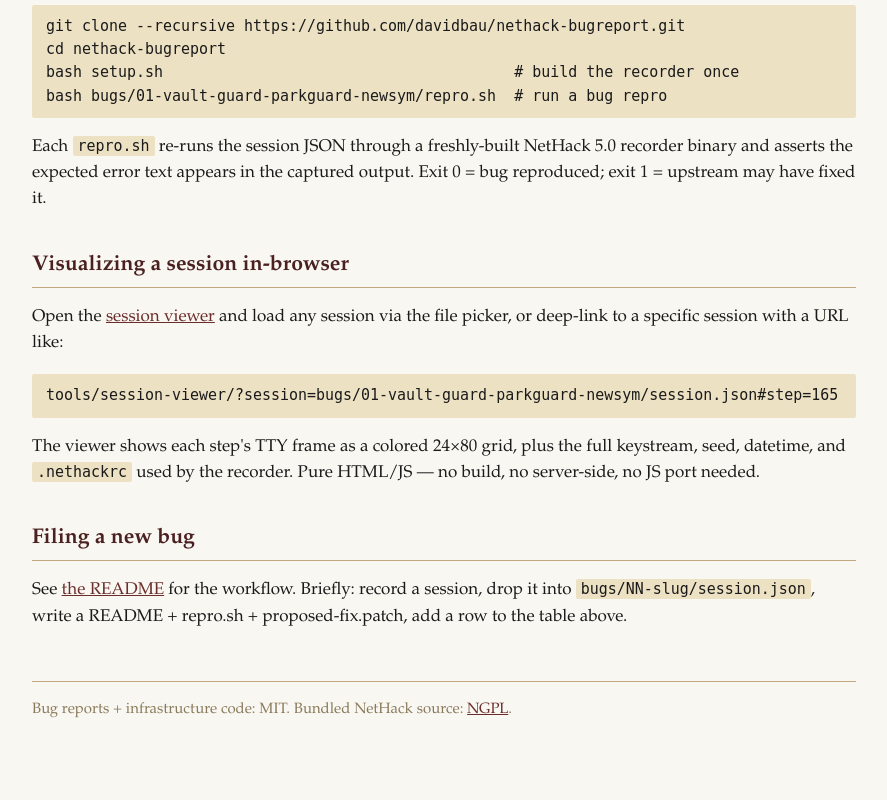
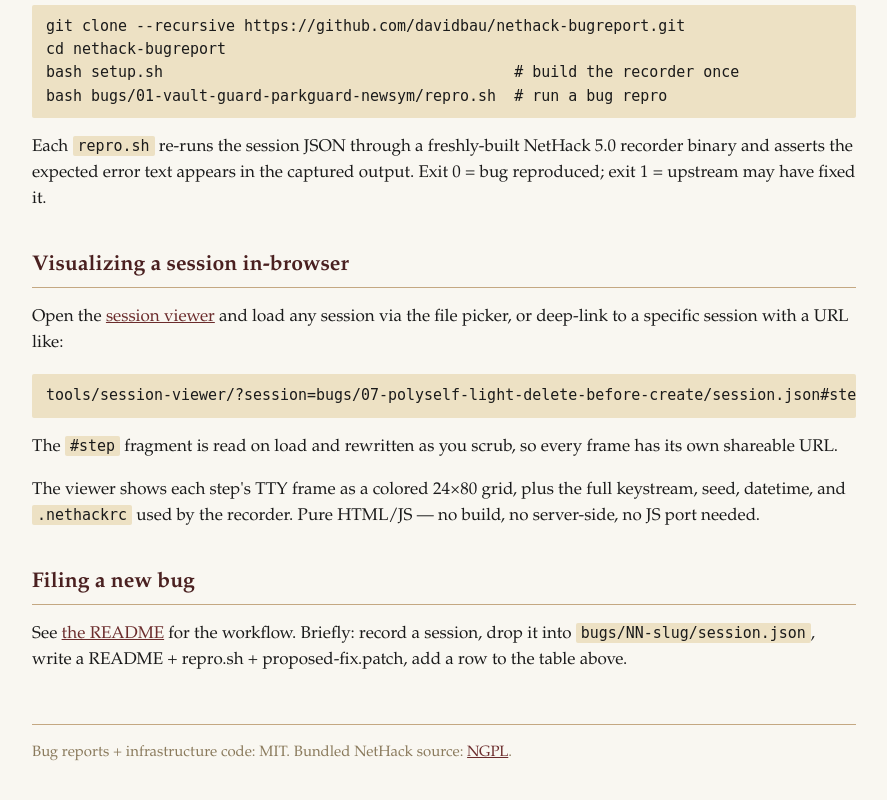
Before and after one commit to davidbau/nethack-bugreport, a website: page index.html in a window 1280 px wide. Shown: the part 1841-2641 px from the top of the page, without its empty margins (196-1083 px from the left). Drawn offline with Linux system fonts and the light colour scheme.

Commit message:
Point the direct-link example at bug 07, and note the #step permalink
The index and the README both documented the deep-link form, the index
with bug 01 as its example. Bug 07 is a better demonstration: the
assertion text is right there on the top line at the linked step, so the
example URL shows what a deep link is for rather than just its shape.

Added a concrete example to the README's form-only block for the same
reason, and noted in both places that #step is rewritten as you scrub,
which is the part a reader needs to know to cite a specific frame in a
bug report.

```diff
--- a/index.html
+++ b/index.html
@@ -327,7 +327,11 @@ bash bugs/01-vault-guard-parkguard-newsym/repro.sh  # run a bug repro</pre>
     and load any session via the file picker, or deep-link to a
     specific session with a URL like:
 </p>
-<pre>tools/session-viewer/?session=bugs/01-vault-guard-parkguard-newsym/session.json#step=165</pre>
+<pre>tools/session-viewer/?session=bugs/07-polyself-light-delete-before-create/session.json#step=127</pre>
+<p>
+    The <code>#step</code> fragment is read on load and rewritten as you
+    scrub, so every frame has its own shareable URL.
+</p>
 <p>
     The viewer shows each step's TTY frame as a colored 24×80 grid,
     plus the full keystream, seed, datetime, and <code>.nethackrc</code>
```
Also changed, not shown: README.md.
